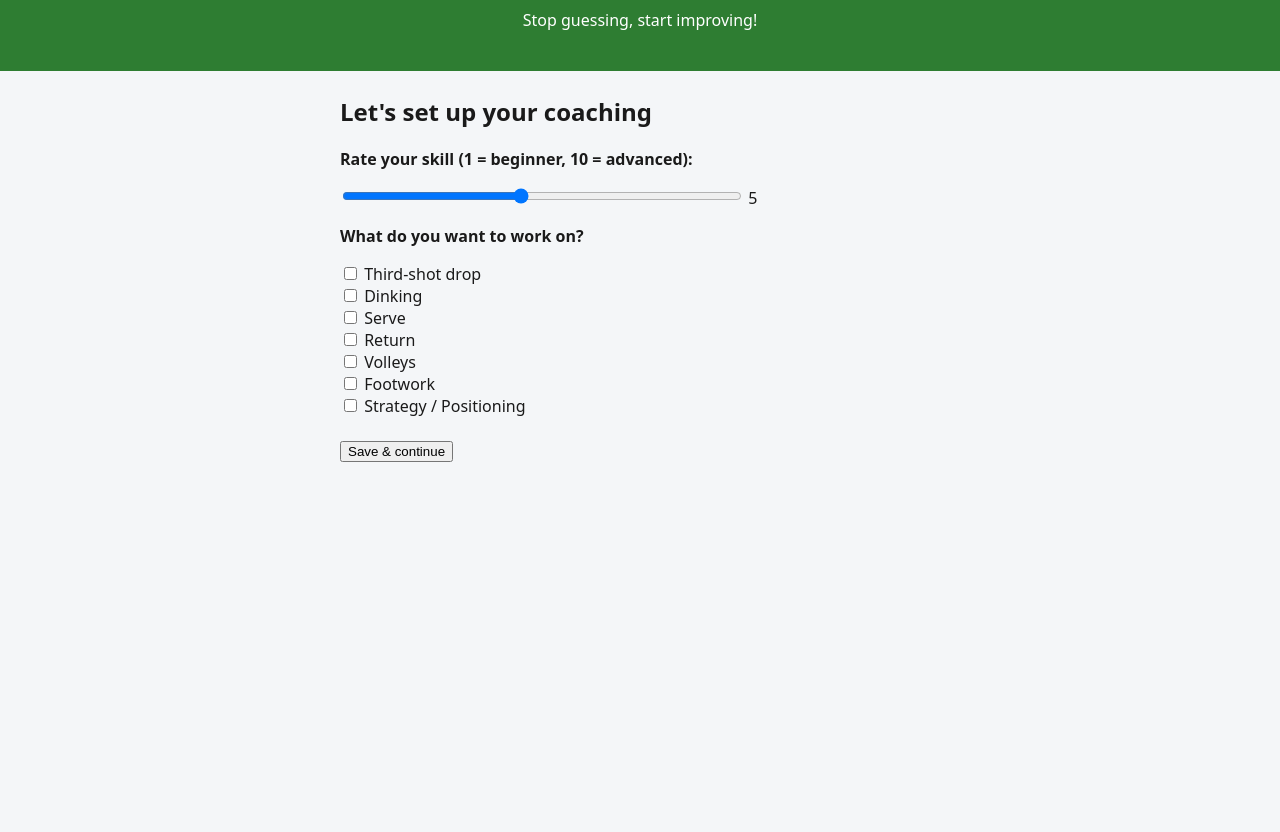
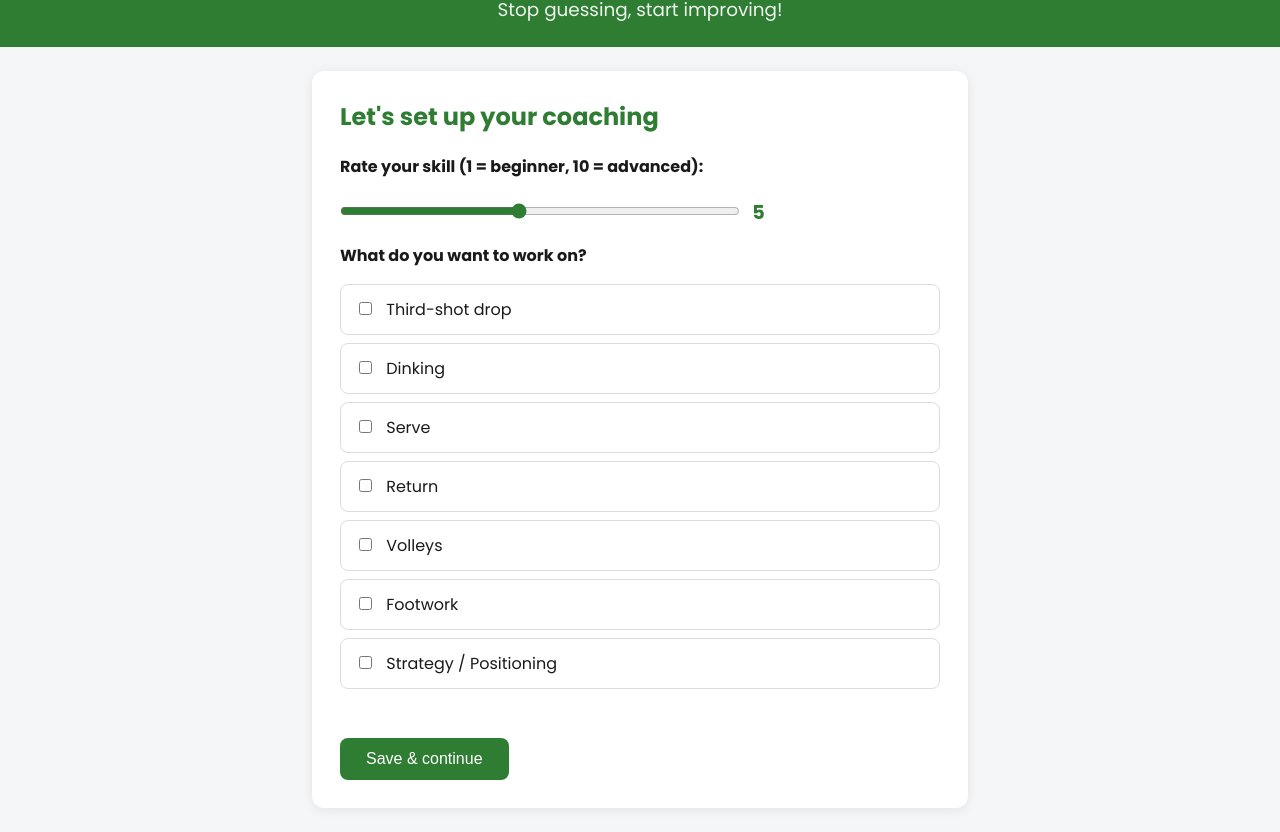
Before and after one commit to AryanG41/omnipickle, a plain HTML site: page index.html in a window 1280 px wide. Shown: the part 101-933 px from the top of the page. Before the commit the page ends 800 px from the top, so only its background shows below. Drawn offline with Linux system fonts and the light colour scheme.

Commit message:
better looks for oboarding page

```diff
--- a/index.html
+++ b/index.html
@@ -4,6 +4,8 @@
   <meta charset="UTF-8">
   <meta name="viewport" content="width=device-width, initial-scale=1.0">
   <title>OmniPickle</title>
+  <link rel="preconnect" href="https://fonts.googleapis.com">
+<link href="https://fonts.googleapis.com/css2?family=Poppins:wght@400;600;700&display=swap" rel="stylesheet">
   <link rel="stylesheet" href="style.css">
 </head>
 <body>
--- a/onboarding.js
+++ b/onboarding.js
@@ -1,7 +1,6 @@
 // Onboarding screen
 const app = document.getElementById("app");
 
-const skillLevels = ["2.0", "2.5", "3.0", "3.5", "4.0", "4.5", "5.0"];
 const weaknessOptions = [
   "Third-shot drop",
   "Dinking",
--- a/style.css
+++ b/style.css
@@ -16,3 +16,83 @@ main {
   margin: 24px auto;
   padding: 0 16px;
 }
+/* Onboarding card */
+main {
+  background: white;
+  border-radius: 12px;
+  padding: 28px;
+  box-shadow: 0 2px 12px rgba(0, 0, 0, 0.08);
+}
+
+h2 {
+  color: #2e7d32;
+  margin-top: 0;
+}
+
+/* Skill slider */
+input[type="range"] {
+  width: 100%;
+  accent-color: #2e7d32;
+  margin: 8px 0;
+}
+
+#skillValue {
+  font-weight: bold;
+  font-size: 1.2em;
+  color: #2e7d32;
+  margin-left: 8px;
+}
+
+/* Weakness checkboxes as clickable cards */
+#weaknesses label {
+  display: block;
+  padding: 12px 14px;
+  margin: 8px 0;
+  border: 1px solid #ddd;
+  border-radius: 8px;
+  cursor: pointer;
+  transition: background 0.15s, border-color 0.15s;
+}
+
+#weaknesses label:hover {
+  background: #f0f7f0;
+  border-color: #2e7d32;
+  box-shadow: 0 2px 12px rgba(0, 0, 0, 0.08);
+}
+
+#weaknesses input {
+  margin-right: 10px;
+}
+
+/* Save button */
+#saveBtn {
+  background: #2e7d32;
+  color: white;
+  border: none;
+  padding: 12px 26px;
+  font-size: 1em;
+  border-radius: 8px;
+  cursor: pointer;
+  margin-top: 16px;
+}
+
+#saveBtn:hover {
+  background: #256528;
+}
+body {
+  font-family: 'Poppins', system-ui, sans-serif;
+}
+
+header h1 {
+  font-size: 2.8em;
+  font-weight: 700;
+  letter-spacing: 1px;
+  margin: 0 0 6px 0;
+}
+
+header p {
+  font-size: 1.15em;
+  font-weight: 400;
+  opacity: 0.92;
+  margin: 0;
+}
```
